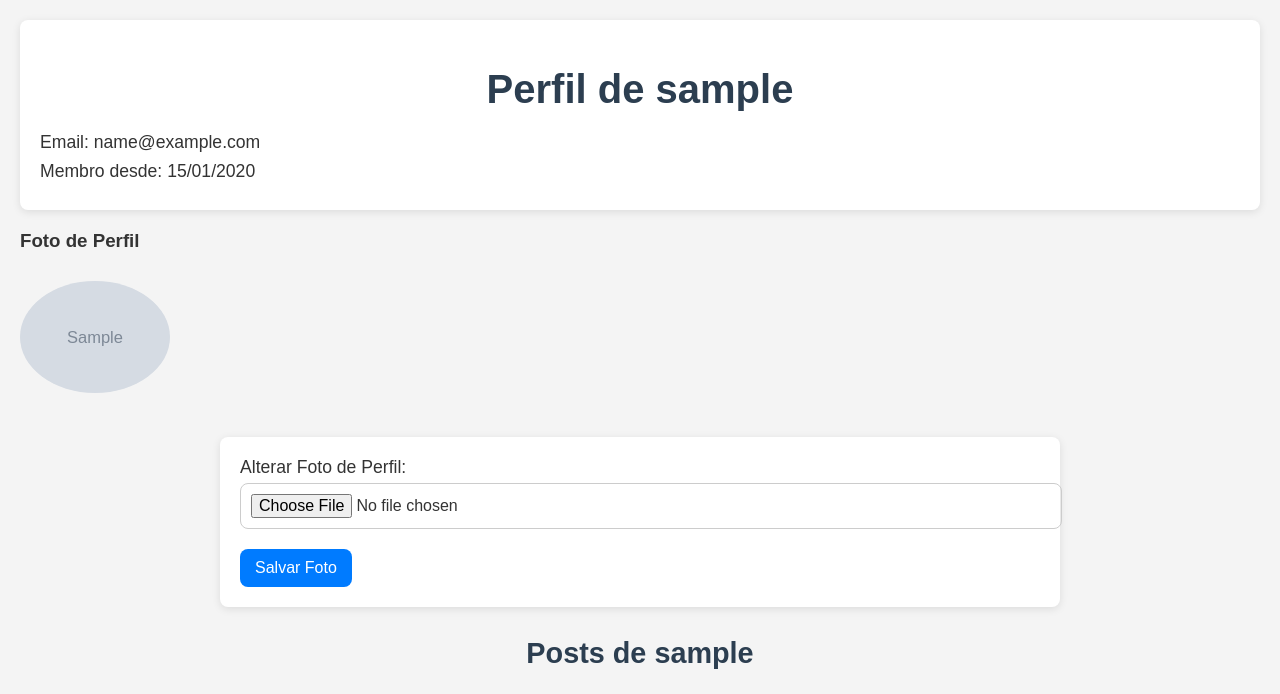
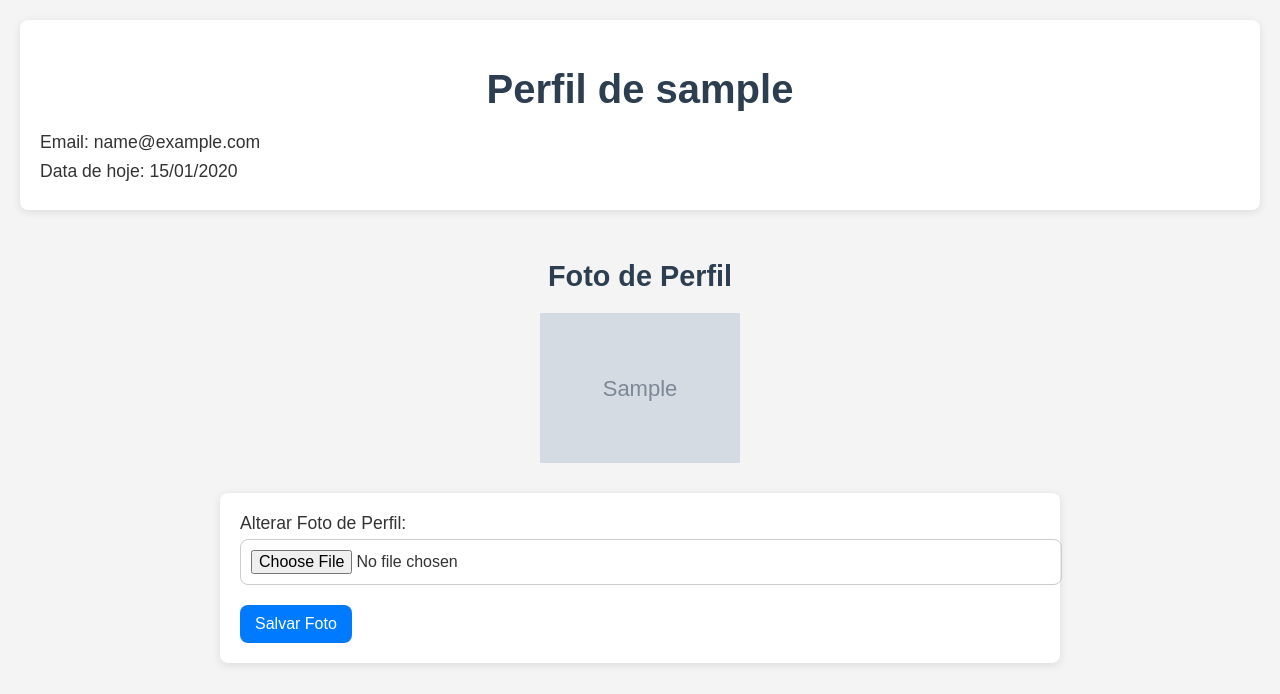
Before and after one commit to OseiasSilva021/blog-com-php, a PHP site: page /user.php in a window 1280 px wide. Shown: the top 694 px of the page. Run offline with PHP 8.4, Linux system fonts and the light colour scheme; the visitor is signed in with stand-in values (Sample User, id 1); tables that the repository leaves empty or names only in its code hold one stand-in row (values such as "Sample post"); grey boxes marked "Sample" are stand-in pictures.

Commit message:
não lembro o que mudei

```diff
--- a/app/user.php
+++ b/app/user.php
@@ -122,6 +122,10 @@ if ($_SERVER['REQUEST_METHOD'] === 'POST' && isset($_POST['logout'])) {
     --heading-color: #2c3e50;
     --border-radius: 8px;
     --box-shadow: 0 2px 8px rgba(0, 0, 0, 0.1);
+}
+
+img {
+   width: 100%;
 }
 
 body {
@@ -273,7 +277,7 @@ input[type="text"]:focus, textarea:focus, select:focus, input[type="file"]:focus
 
 img {
     max-width: 150px;
-    border-radius: 50%;
+
     margin: 10px 0;
 }
 
@@ -306,12 +310,13 @@ img {
     <div class="user-info">
         <h1>Perfil de <?= htmlspecialchars($user['username']) ?></h1>
         <p>Email: <?= htmlspecialchars($user['email']) ?></p>
-        <p>Membro desde: <?= date('d/m/Y', strtotime($user['created_at'])) ?></p>
+        <p>Data de hoje: <?= date('d/m/Y', strtotime($user['created_at'])) ?></p>
     </div>
-    <div>
-            <h3>Foto de Perfil</h3>
+    <div style=" width: 60%; margin: auto; display: flex; justify-content: center; flex-direction:column;">
+            <h2 style="text-align: center;">Foto de Perfil</h2>
+
             <?php if (!empty($user['profile_picture'])): ?>
-                <img src="<?= htmlspecialchars($user['profile_picture']) ?>" alt="Foto de perfil" style="max-width: 150px; border-radius: 50%;">
+                <img src="<?= htmlspecialchars($user['profile_picture']) ?>" alt="Foto de perfil" style="max-width: 200px; margin:auto;">
             <?php else: ?>
                 <p>Você ainda não enviou uma foto de perfil.</p>
             <?php endif; ?>
```
Also changed, not shown: app/uploads/6_icon.jpg (added), app/uploads/6_roadmap php.jpg (added), app/uploads/6_true.png (added).
